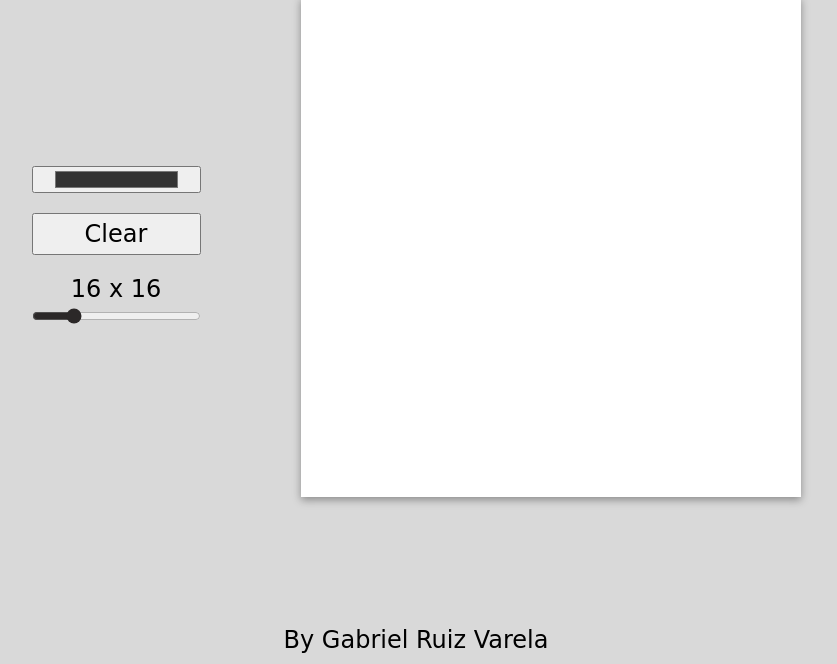
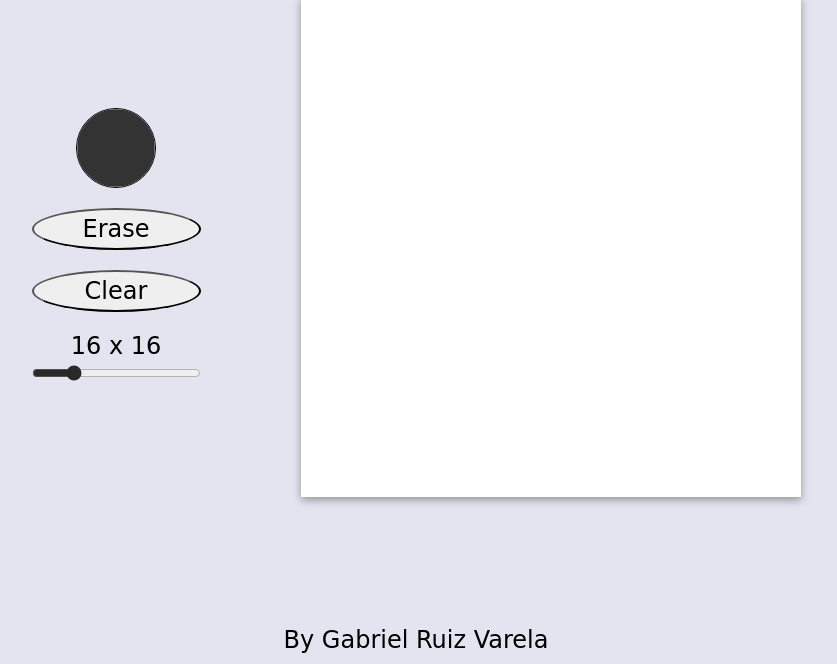
Before and after one commit to GabrielRuizVarela/Etch-a-Sketch, a plain HTML site: page index.html in a window 1280 px wide. Shown: the part 136-800 px from the top of the page, without its empty margins (224-1061 px from the left). Drawn offline with Linux system fonts and the light colour scheme; a web font is replaced by a local one.

Commit message:
Added Erase button and circle color picker

```diff
--- a/index.html
+++ b/index.html
@@ -20,6 +20,7 @@
     <main class="main">
         <div class="settings">
             <input id="colorPicker" type="color" value="#333333">
+            <button id="EraseButton">Erase</button>
             <button id="clearButton">Clear</button>
             <label for="gridSlider" class="size.value"> 16 x 16</label>
             <input type="range" min="4" max="100" value="16" step="1" class="slider" id="gridSlider">
--- a/style.css
+++ b/style.css
@@ -16,7 +16,7 @@ html {
 }
 
 body{
-    background-color:rgba(0, 0, 0, 0.149);
+    background-color:rgba(81, 83, 165, 0.151);
     margin-bottom: 100px;
 }
 .title{
@@ -64,6 +64,10 @@ button, .slider{
     padding: 5px 20px;
 }
 
+button{
+    border-radius: 50%;
+}
+
 .slider{
     accent-color: rgb(43, 40, 40);
 }
@@ -71,10 +75,18 @@ button, .slider{
 button:hover, .slider:hover, #colorPicker:hover{
     transform: scale(1.05);
 }
-
+input[type='color']::-webkit-color-swatch-wrapper {
+    padding: 0;
+}
 #colorPicker{
-    width: 100%;
-    padding: 0px 20px;
+    /* width: 100%; */
+    padding: 0px;
+    width: 80px;
+    height: 80px;
+    border-radius: 50%;
+    /* box-sizing: 0; */
+    overflow: hidden;
+    /* border: none; */
 }
 
 h1{
```
